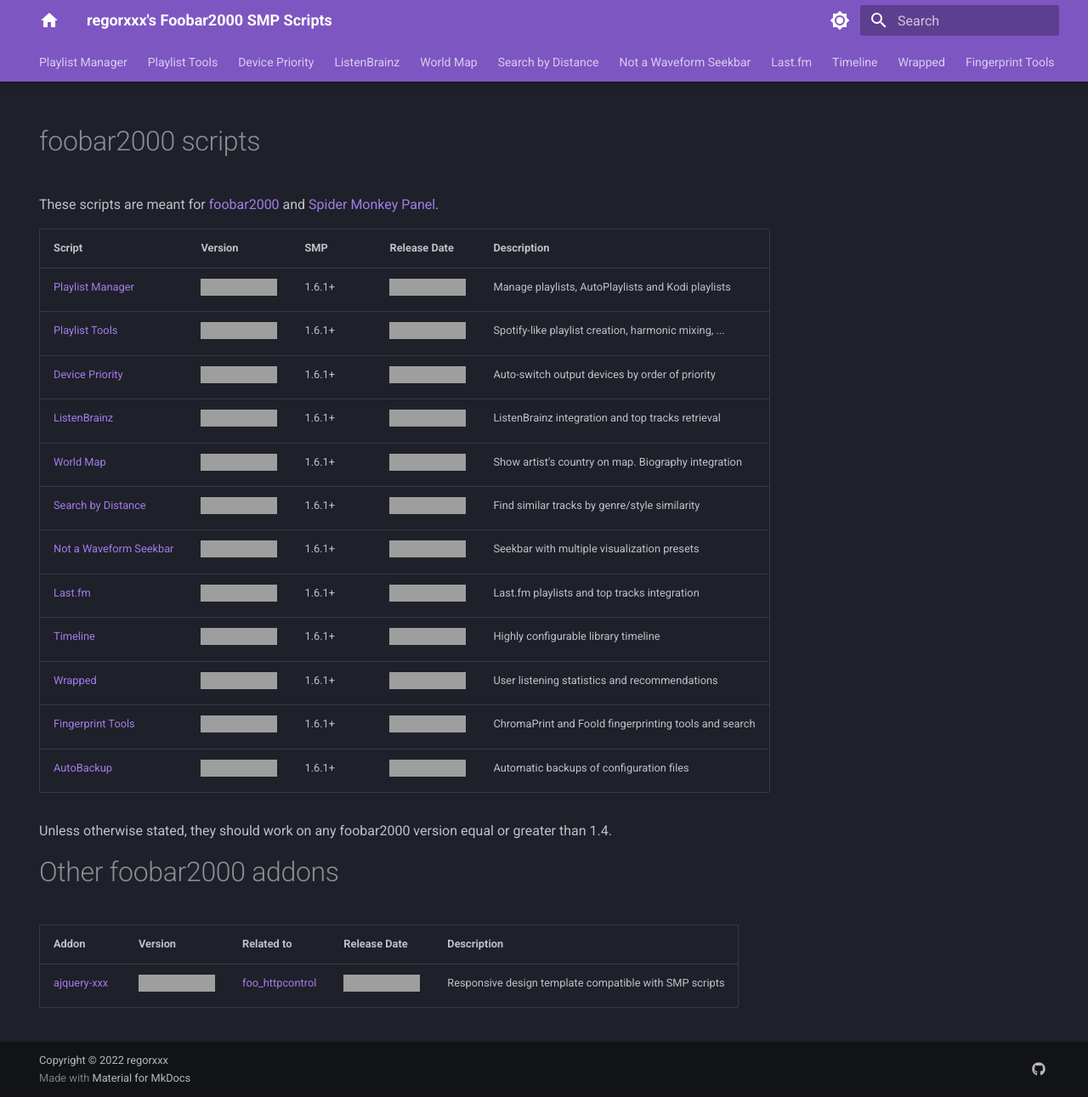
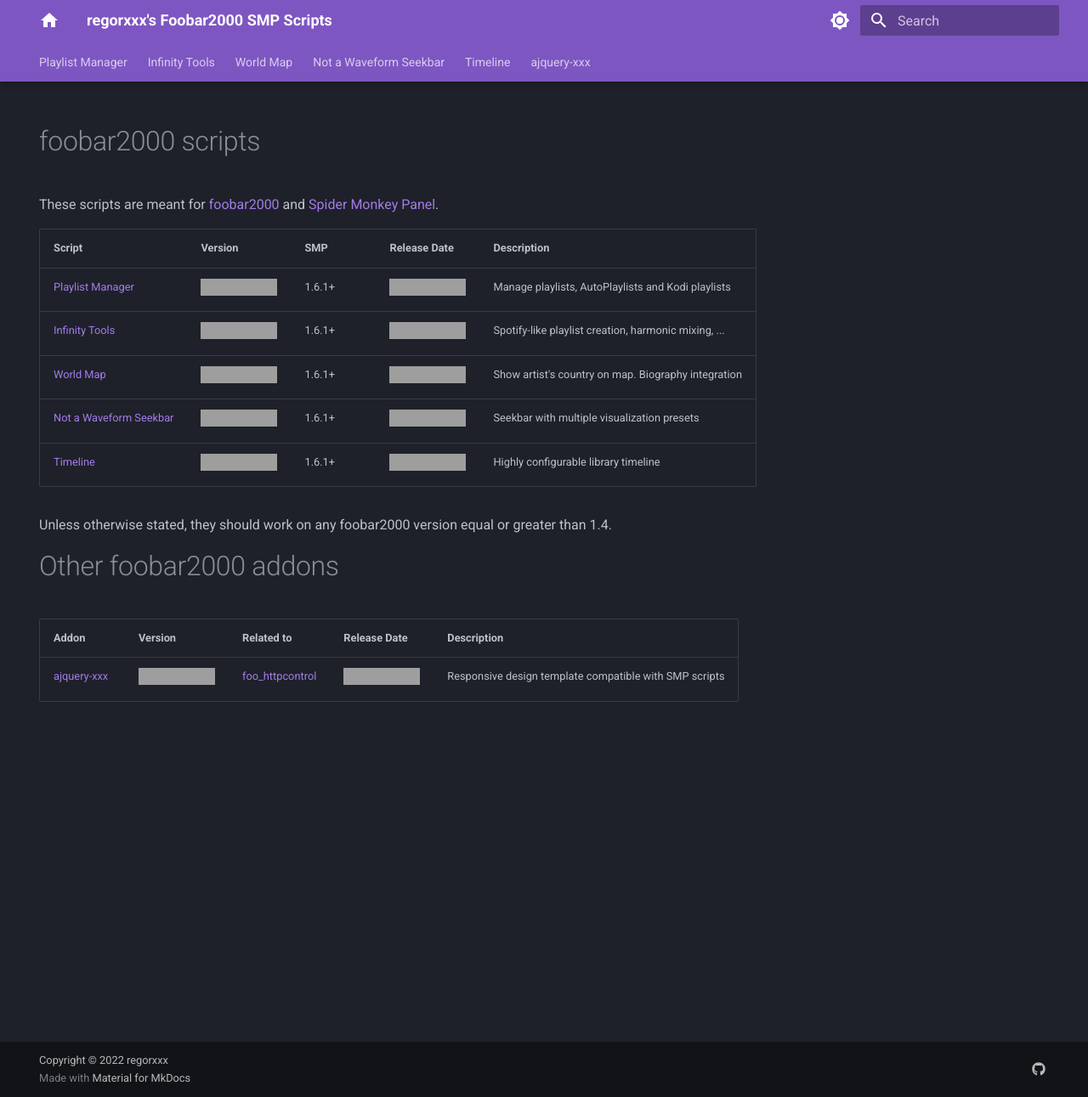
Before and after one commit to regorxxx/foobar2000-SMP.github.io, an MkDocs documentation site: the page built from docs/index.md, in a window 1280 px wide and 1291 px high. Shown: the whole window at 85% size. Built offline with MkDocs 1.6.1 and Material for MkDocs 9.7.7, drawn with Linux system fonts in a browser that asks for light colours; grey boxes are pictures that could not be loaded.

Commit message:
Add Infinity Tools. Remove unused repostories

```diff
--- a/docs/index.md
+++ b/docs/index.md
@@ -10,17 +10,11 @@
 |Script|Version|SMP|Release Date|Description|
 |:---|:---|:---|:---|:---|
 |[Playlist Manager](scripts/playlist-manager-smp)|[![Playlist Manager](https://img.shields.io/github/v/release/Regorxxx/Playlist-Manager-SMP?include_prereleases&label=%20)](scripts/playlist-manager-smp)|1.6.1+|[![Playlist Manager](https://img.shields.io/github/release-date/Regorxxx/Playlist-Manager-SMP?label=%20)](scripts/playlist-manager-smp)|Manage playlists, AutoPlaylists and Kodi playlists|
-|[Playlist Tools](scripts/playlist-tools-smp)|[![Playlist Tools](https://img.shields.io/github/v/release/Regorxxx/Playlist-Tools-SMP?include_prereleases&label=%20)](scripts/playlist-tools-smp)|1.6.1+|[![Playlist Tools](https://img.shields.io/github/release-date/Regorxxx/Playlist-Tools-SMP?label=%20)](scripts/playlist-tools-smp)|Spotify-like playlist creation, harmonic mixing, ...|
-|[Device Priority](scripts/device-priority-smp)|[![Device Priority](https://img.shields.io/github/v/release/Regorxxx/Device-Priority-SMP?include_prereleases&label=%20)](scripts/device-priority-smp)|1.6.1+|[![Device Priority](https://img.shields.io/github/release-date/Regorxxx/Device-Priority-SMP?label=%20)](scripts/device-priority-smp)|Auto-switch output devices by order of priority|
-|[ListenBrainz](scripts/listenbrainz-smp)|[![ListenBrainz](https://img.shields.io/github/v/release/Regorxxx/Listenbrainz-SMP?include_prereleases&label=%20)](scripts/listenbrainz-smp)|1.6.1+|[![ListenBrainz](https://img.shields.io/github/release-date/Regorxxx/Listenbrainz-SMP?label=%20)](scripts/listenbrainz-smp)|ListenBrainz integration and top tracks retrieval|
+|[Infinity Tools](scripts/infinity-tools-smp)|[![Infinity Tools](https://img.shields.io/github/v/release/Regorxxx/Infinity-Tools-SMP?include_prereleases&label=%20)](scripts/infinity-tools-smp)|1.6.1+|[![Infinity Tools](https://img.shields.io/github/release-date/Regorxxx/Infinity-Tools-SMP?label=%20)](scripts/playlist-tools-smp)|Spotify-like playlist creation, harmonic mixing, ...|
 |[World Map](scripts/world-map-smp)|[![World Map](https://img.shields.io/github/v/release/Regorxxx/World-Map-SMP?include_prereleases&label=%20)](scripts/world-map-smp)|1.6.1+|[![World Map](https://img.shields.io/github/release-date/Regorxxx/World-Map-SMP?label=%20)](scripts/world-map-smp)|Show artist's country on map. Biography integration|
-|[Search by Distance](scripts/search-by-distance-smp)|[![Search by Distance](https://img.shields.io/github/v/release/Regorxxx/Search-By-Distance-SMP?include_prereleases&label=%20)](scripts/search-by-distance-smp)|1.6.1+|[![Search by Distance](https://img.shields.io/github/release-date/Regorxxx/Search-By-Distance-SMP?label=%20)](scripts/search-by-distance-smp)|Find similar tracks by genre/style similarity|
 |[Not a Waveform Seekbar](scripts/not-a-waveform-seekbar-smp)|[![Not a Waveform Seekbar](https://img.shields.io/github/v/release/Regorxxx/Not-A-Waveform-Seekbar-SMP?include_prereleases&label=%20)](scripts/not-a-waveform-seekbar-smp)|1.6.1+|[![Not a Waveform Seekbar](https://img.shields.io/github/release-date/Regorxxx/Not-A-Waveform-Seekbar-SMP?label=%20)](scripts/not-a-waveform-seekbar-smp)|Seekbar with multiple visualization presets|
-|[Last.fm](scripts/lastfm-smp)|[![lastfm](https://img.shields.io/github/v/release/Regorxxx/Playlist-Tools-SMP?include_prereleases&label=%20)](scripts/lastfm-smp)|1.6.1+|[![Last.fm](https://img.shields.io/github/release-date/Regorxxx/Playlist-Tools-SMP?label=%20)](scripts/lastfm-smp)|Last.fm playlists and top tracks integration|
 |[Timeline](scripts/timeline-smp)|[![timeline](https://img.shields.io/github/v/release/Regorxxx/Timeline-SMP?include_prereleases&label=%20)](scripts/timeline-smp)|1.6.1+|[![Timeline](https://img.shields.io/github/release-date/Regorxxx/Timeline-SMP?label=%20)](scripts/timeline-smp)|Highly configurable library timeline|
-|[Wrapped](scripts/wrapped-smp)|[![Wrapped](https://img.shields.io/github/v/release/Regorxxx/Wrapped-SMP?include_prereleases&label=%20)](scripts/wrapped-smp)|1.6.1+|[![Wrapped](https://img.shields.io/github/release-date/Regorxxx/Wrapped-SMP?label=%20)](scripts/wrapped-smp)|User listening statistics and recommendations|
-|[Fingerprint Tools](scripts/fingerprint-tools-smp)|[![Fingerprint](https://img.shields.io/github/v/release/Regorxxx/Fingerprint-Tools-SMP?include_prereleases&label=%20)](scripts/fingerprint-tools-smp)|1.6.1+|[![Fingerprint-Tools](https://img.shields.io/github/release-date/Regorxxx/Fingerprint-Tools-SMP?label=%20)](scripts/fingerprint-tools-smp)|ChromaPrint and FooId fingerprinting tools and search|
-|[AutoBackup](scripts/autobackup-smp)|[![AutoBackup](https://img.shields.io/github/v/release/Regorxxx/AutoBackup-SMP?include_prereleases&label=%20)](scripts/autobackup-smp)|1.6.1+|[![AutoBackup](https://img.shields.io/github/release-date/Regorxxx/AutoBackup-SMP?label=%20)](scripts/autobackup-smp)|Automatic backups of configuration files|
+
 
 
 Unless otherwise stated, they should work on any foobar2000 version equal or greater than 1.4.
--- a/mkdocs.yml
+++ b/mkdocs.yml
@@ -41,15 +41,16 @@
   - stylesheets/extra.css
 nav:
   - Playlist Manager: scripts/playlist-manager-smp.md
-  - Playlist Tools: scripts/playlist-tools-smp.md
-  - Device Priority: scripts/device-priority-smp.md
-  - ListenBrainz: scripts/listenbrainz-smp.md
+  - Infinity Tools: scripts/infinity-tools-smp.md
+  # - Playlist Tools: scripts/playlist-tools-smp.md
+  # - Device Priority: scripts/device-priority-smp.md
+  # - ListenBrainz: scripts/listenbrainz-smp.md
   - World Map: scripts/world-map-smp.md
-  - Search by Distance: scripts/search-by-distance-smp.md
+  # - Search by Distance: scripts/search-by-distance-smp.md
   - Not a Waveform Seekbar: scripts/not-a-waveform-seekbar-smp.md
-  - Last.fm: scripts/lastfm-smp.md
+  # - Last.fm: scripts/lastfm-smp.md
   - Timeline: scripts/timeline-smp.md
-  - Wrapped: scripts/wrapped-smp.md
-  - Fingerprint Tools: scripts/fingerprint-tools-smp.md
-  - AutoBackup: scripts/autobackup-smp.md
+  # - Wrapped: scripts/wrapped-smp.md
+  # - Fingerprint Tools: scripts/fingerprint-tools-smp.md
+  # - AutoBackup: scripts/autobackup-smp.md
   - ajquery-xxx: others/ajquery-xxx.md
```
Also changed, not shown: docs/scripts/infinity-tools-smp.md (added, +50 -0 lines), docs/scripts/not-a-waveform-seekbar-smp.md (+1 -1 lines), docs/scripts/playlist-manager-smp.md (+1 -1 lines), docs/scripts/timeline-smp.md (+1 -1 lines), docs/scripts/world-map-smp.md (+1 -1 lines), docs/images/it_1.gif (added).
